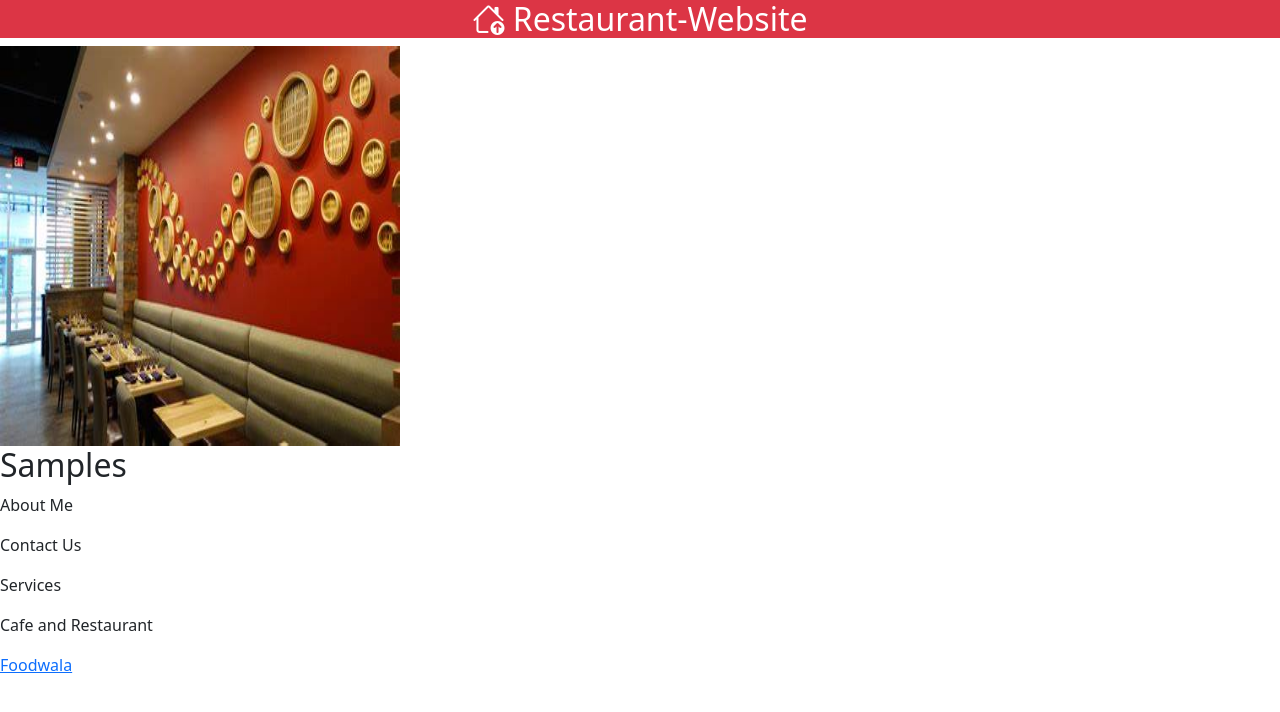
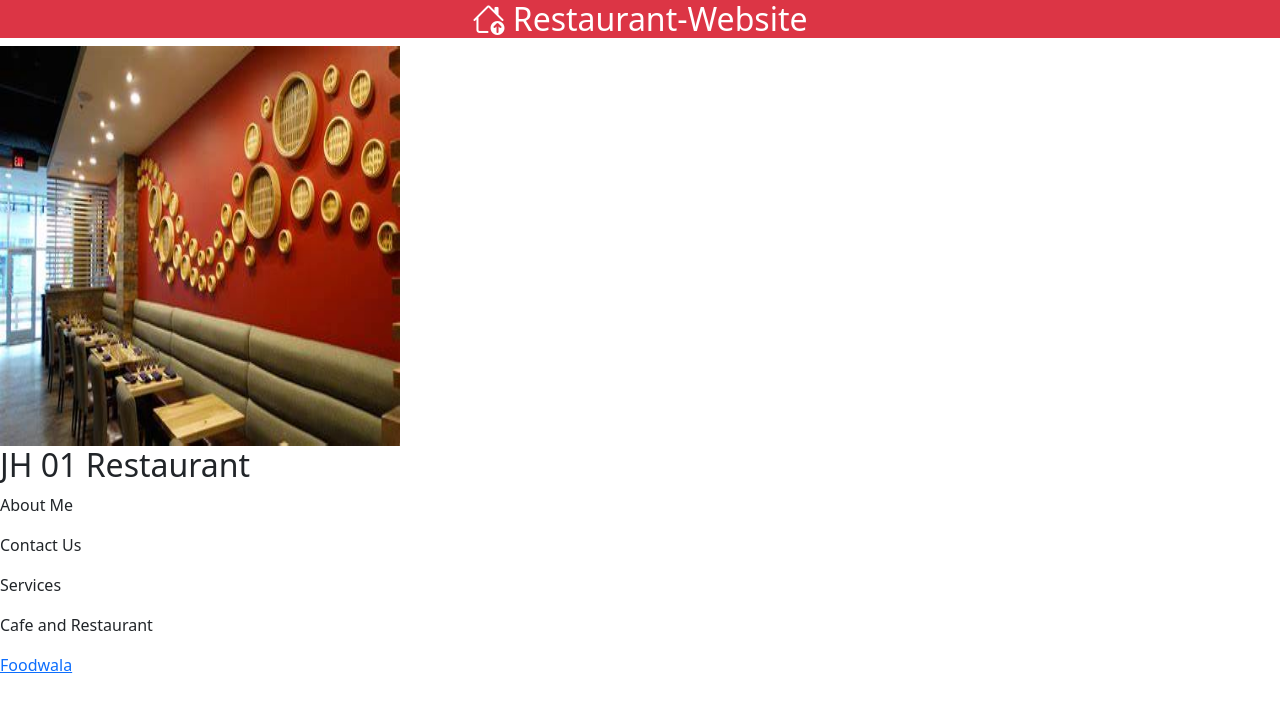
Before and after one commit to saurabhmishra2103/Restaurant-Website, a website: page index.html in a window 1280 px wide. Drawn offline with nearby package versions, Linux system fonts and the light colour scheme.

Commit message:
Update index.html

```diff
--- a/index.html
+++ b/index.html
@@ -19,7 +19,7 @@
     <div>
         <img src="./public/images/restaurant.jpeg" width="400" height="400">
     </div>
-    <h2>Samples</h2>
+    <h2>JH 01 Restaurant</h2>
     <p>About Me</p>
     <p>Contact Us</p>
     <p>Services</p>
```
